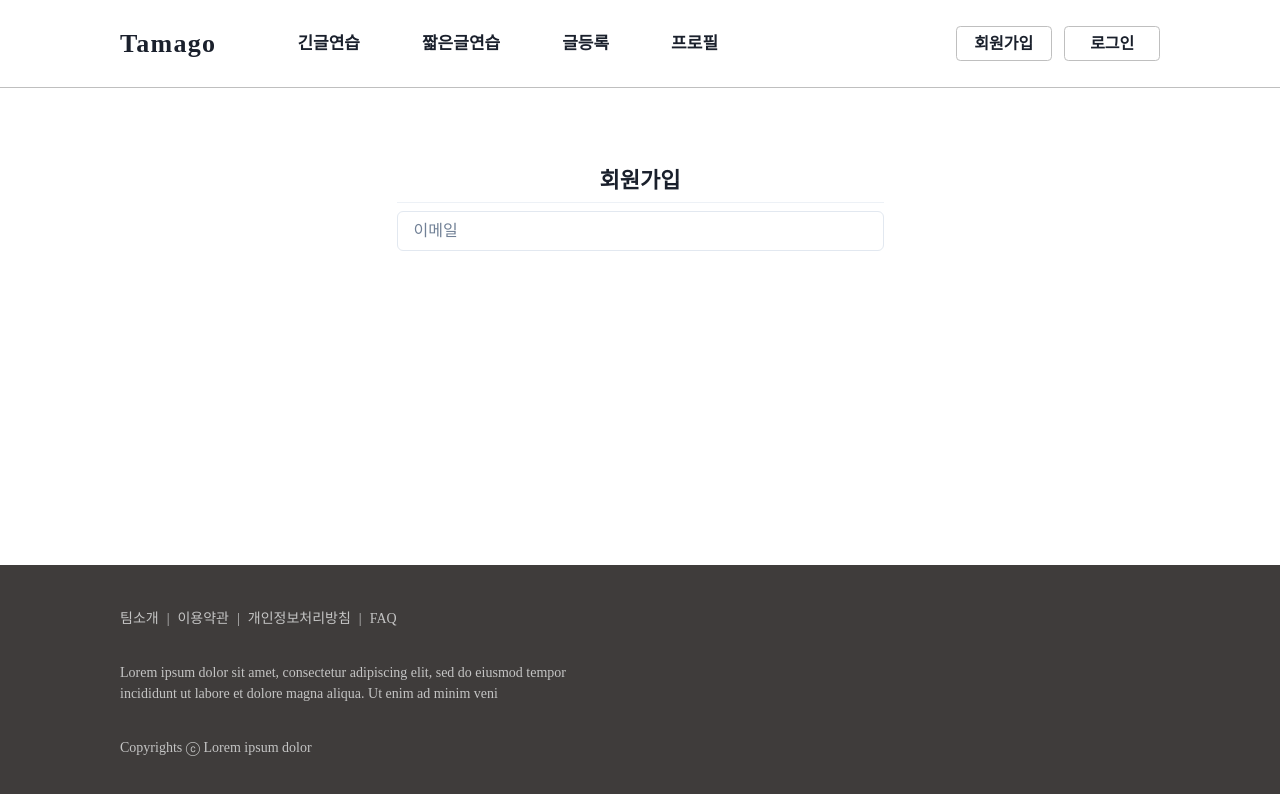
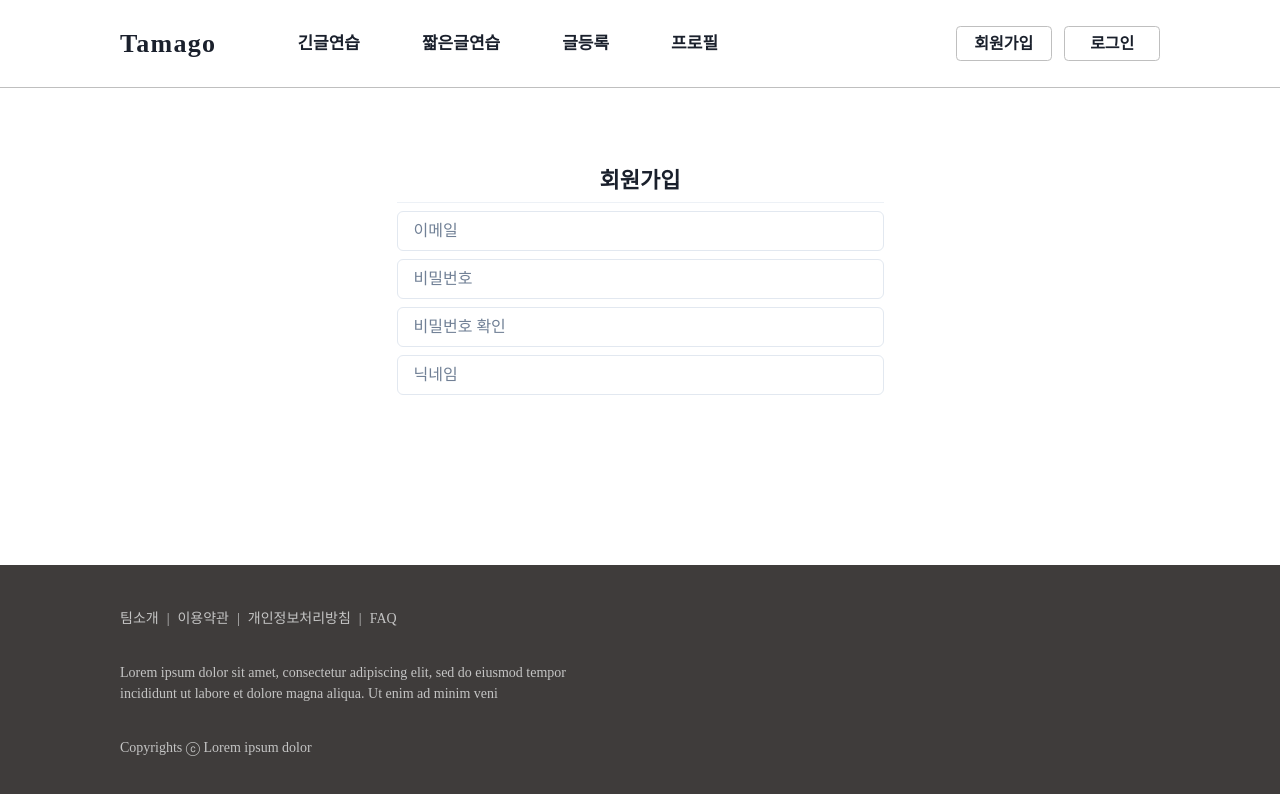
Before and after one commit to msdio/Tamago, a Next.js app in the folder client/: page /signup in a window 1280 px wide. Shown: the top 794 px of the page. Built offline with nearby package versions, Linux system fonts and the light colour scheme; a web font is replaced by a local one.

Commit message:
[#14] feat: Footer 페이지 하단(화면 말고) 고정하기 flexbox 버전

```diff
--- a/client/src/components/Footer.tsx
+++ b/client/src/components/Footer.tsx
@@ -2,7 +2,7 @@ import { Box, Flex, HStack, Spacer, Text } from '@chakra-ui/react';
 
 export function Footer() {
   return (
-    <Box as='footer' w='100%' h='235px' minW='1100px' pos='absolute' bottom='0'>
+    <Box as='footer' w='100%' h='235px' minW='1100px'>
       <Flex
         direction='column'
         w='100%'
--- a/client/src/pages/_app.tsx
+++ b/client/src/pages/_app.tsx
@@ -1,15 +1,14 @@
 import type { AppProps } from 'next/app';
-import { Box, ChakraProvider, extendTheme } from '@chakra-ui/react';
+import { Box, ChakraProvider, extendTheme, Flex, Spacer, VStack } from '@chakra-ui/react';
 import { Header } from '../components/Header';
 import { Footer } from '../components/Footer';
 
 export default function App({ Component, pageProps }: AppProps) {
   return (
     <ChakraProvider theme={theme}>
-      <Box paddingBottom='235px'>
-        <Header />
-        <Component {...pageProps} />
-      </Box>
+      <Header />
+      <Component {...pageProps} />
+      <Spacer />
       <Footer />
     </ChakraProvider>
   );
@@ -18,14 +17,16 @@ export default function App({ Component, pageProps }: AppProps) {
 const theme = extendTheme({
   styles: {
     global: {
-      '*': {
+      'html, body': {
+        fontFamily: 'Pretendard',
         margin: '0',
         padding: '0',
+        height: '100%',
       },
-      'html, body': {
-        fontFamily: 'Pretendard',
-        postion: 'relative',
-        minHeight: '100vh',
+      '#__next': {
+        height: '100%',
+        display: 'flex',
+        flexDirection: 'column',
       },
     },
   },
--- a/client/src/pages/signup.tsx
+++ b/client/src/pages/signup.tsx
@@ -9,6 +9,9 @@ export default function SignupPage() {
         </Heading>
         <Divider />
         <Input placeholder='이메일'></Input>
+        <Input placeholder='비밀번호'></Input>
+        <Input placeholder='비밀번호 확인'></Input>
+        <Input placeholder='닉네임'></Input>
       </VStack>
     </Box>
   );
```
